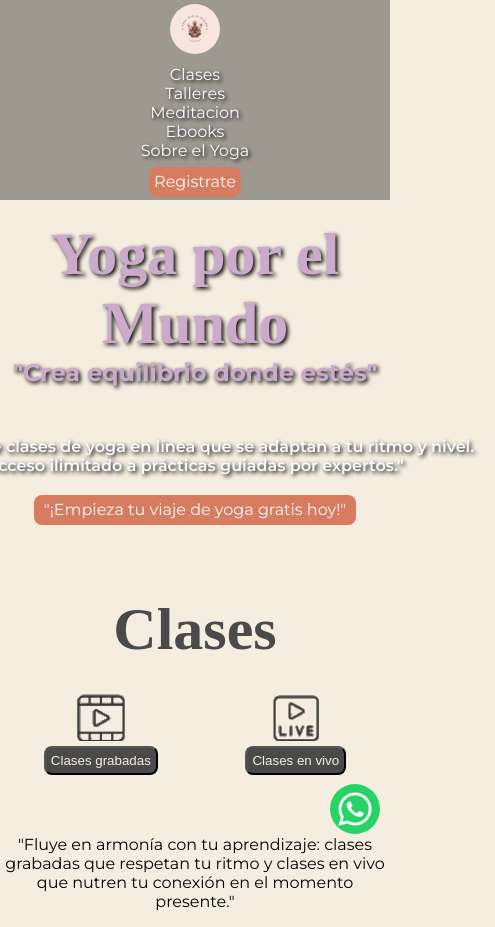
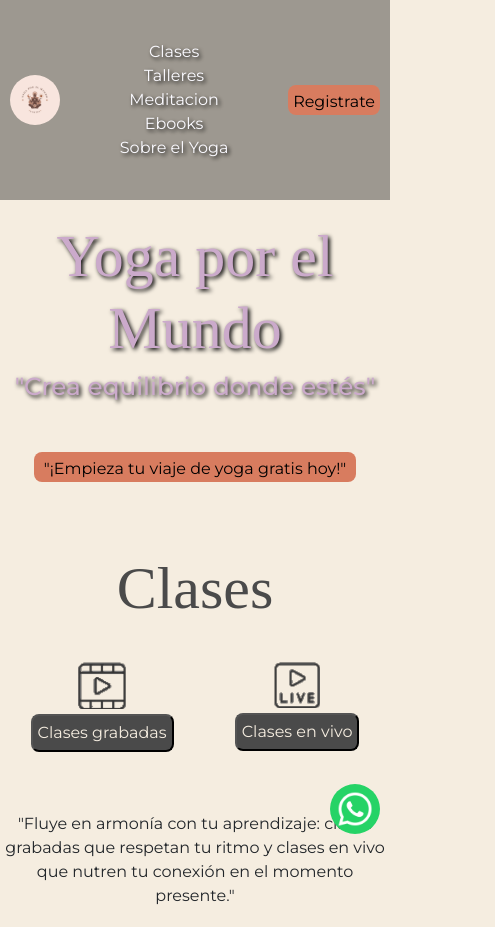
Before and after one commit to RodriMarino/yogaporelmundo, a plain HTML site: page index.html in a window 390 px wide. Shown: the top 927 px of the page, 495 px wide, since content can reach past the window. Drawn offline with nearby package versions, Linux system fonts and the light colour scheme.

Commit message:
Arreglos responsive

```diff
--- a/Style/styles.css
+++ b/Style/styles.css
@@ -3,9 +3,9 @@
   --main-color-secundary: #acd8aa;
   --main-text-color: #4a4a4a;
   --main-text-light: #fbfaff;
-  --main-color-tree: #CBAACB;;
+  --main-color-tree: #cbaacb;
   --main-text-: #f48498;
-  --mismo-color-del-logo-: #f8e5de
+  --mismo-color-del-logo-: #f8e5de;
 }
 
 /****Globales****/
@@ -24,7 +24,6 @@ h1 {
   font-family: "Lora", serif;
 }
 
-
 h2 {
   font-family: "Montserrat", sans-serif;
   color: var(--main-color-tree);
@@ -32,11 +31,13 @@ h2 {
 
 a {
   text-decoration: none;
-  color: var(--main-text-light)
+  color: var(--main-text-light);
 }
 
 ul {
   list-style: none;
+  padding-left: 0px;
+  margin-top: 1rem;
 }
 
 /****LAYOUT****/
@@ -63,7 +64,7 @@ ul {
 
 #header nav ul li {
   margin: 0px 10px;
-  text-shadow:2px 2px 4px #000000;
+  text-shadow: 2px 2px 4px #000000;
 }
 
 /***Main***/
@@ -84,13 +85,13 @@ ul {
   margin-top: 70px;
   font-family: "Lora", serif;
   color: var(--main-color-tree);
-  text-shadow:2px 2px 4px #000000;
+  text-shadow: 2px 2px 4px #000000;
 }
 
 #banner h2 {
   font-family: "Montserrat", sans-serif;
   color: var(--main-color-tree);
-  text-shadow:2px 2px 4px #000000;
+  text-shadow: 2px 2px 4px #000000;
 }
 
 #banner p {
@@ -101,7 +102,7 @@ ul {
   margin-bottom: 20px;
   text-align: center;
   color: var(--main-text-light);
-  text-shadow:2px 2px 4px #000000;
+  text-shadow: 2px 2px 4px #000000;
 }
 
 .bannerUp {
@@ -119,12 +120,11 @@ ul {
 .subClases {
   text-align: center;
   margin-top: 20px;
-
 }
 
 .subClases h2 {
   color: var(--main-text-color);
-  font-family:"Lora", serif;
+  font-family: "Lora", serif;
   font-size: 60px;
   margin-top: 50px;
 }
@@ -136,14 +136,12 @@ ul {
   margin: 30px 30px;
   align-items: center;
   flex-direction: column;
-  background-color:var(--main-color);
-
+  background-color: var(--main-color);
 }
 
 .clases1 {
   margin-top: 20px;
 }
-
 
 .clases-vivo {
   display: flex;
@@ -155,7 +153,6 @@ ul {
   background-color: var(--main-color);
 }
 
-
 .clases2 {
   margin-top: 20px;
 }
@@ -163,7 +160,6 @@ ul {
 #clases {
   display: flex;
   justify-content: space-around;
-
 }
 
 img .imagen {
@@ -173,7 +169,7 @@ img .imagen {
 .comentarios {
   text-align: center;
   color: var(--main-text-color);
-  font-family:"Lora", serif;
+  font-family: "Lora", serif;
   margin-top: 60px;
 }
 
@@ -181,10 +177,9 @@ img .imagen {
   font-family: "Lora", serif;
   font-size: 60px;
   color: var(--main-text-color);
-
 }
 
-.comentarios .articulos img{
+.comentarios .articulos img {
   border-radius: 10px;
 }
 
@@ -198,7 +193,6 @@ img .imagen {
   margin-top: 30px;
 }
 
-
 .articulos {
   display: flex;
   justify-content: space-evenly;
@@ -206,7 +200,6 @@ img .imagen {
   margin-bottom: 50px;
   flex-wrap: wrap; /*Bajan cuando no tienen mas espacio, pero no tiene sentido con unidades relativas*/
 }
-
 
 /***footer***/
 
@@ -217,7 +210,6 @@ footer {
   text-align: left;
   color: var(--main-text-light);
 }
-
 
 footer {
   text-align: left;
@@ -232,22 +224,12 @@ footer ul li {
   margin-top: 15px;
 }
 
-
-
-
-
-
-
-
-
 /****Pagina Clases****/
 
 .header-clases {
   display: flex;
-  justify-content: space-between
-
+  justify-content: space-between;
 }
-
 
 .main-clases {
   height: 125vh;
@@ -258,7 +240,7 @@ footer ul li {
   font-size: 60px;
   text-align: center;
   color: var(--main-color-tree);
-  text-shadow:2px 2px 4px #000000;
+  text-shadow: 2px 2px 4px #000000;
   font-family: "Lora", serif;
 }
 
@@ -268,7 +250,7 @@ footer ul li {
 }
 
 .videos-clases {
-  height: 400px
+  height: 400px;
 }
 
 .videos-clases .up {
@@ -287,7 +269,6 @@ footer ul li {
   border-radius: 300px;
 }
 
-
 /****Pagina Talleres****/
 /*Main*/
 
@@ -301,15 +282,14 @@ footer ul li {
   font-family: "Lora", serif;
   margin-bottom: 100px;
   color: var(--main-color-tree);
-  text-shadow:2px 2px 4px #000000;
+  text-shadow: 2px 2px 4px #000000;
   font-size: 60px;
 }
 
-#talleres div ul{
+#talleres div ul {
   display: grid;
   grid-template-columns: 1fr 1fr;
   grid-template-rows: 100px 100px;
-
 }
 
 #talleres div ul li {
@@ -317,18 +297,15 @@ footer ul li {
   display: flex;
   justify-content: center;
   flex-direction: column;
-
 }
 
 #talleres div ul li a {
   list-style: none;
-  color:#000000;
+  color: #000000;
   font-family: "Lora", serif;
   font-size: larger;
-  text-shadow:2px 2px 4px #000000;
+  text-shadow: 2px 2px 4px #000000;
 }
-
-
 
 /****Pagina Contacta con nosotros****/
 
@@ -351,34 +328,25 @@ footer ul li {
 #main-nosotros h1 {
   font-family: "lora", serif;
   color: var(--main-color-tree);
-  text-shadow:2px 2px 4px #000000;
+  text-shadow: 2px 2px 4px #000000;
   font-size: 60px;
 }
 
 #main-nosotros input {
-  background-color: var(--main-color)
+  background-color: var(--main-color);
 }
 
 #main-nosotros textarea {
   background-color: var(--main-color);
-
 }
-
-
-
-
-
-
-
 
 /*Componentes*/
 .boton {
   background-color: #d87c5f;
-  color: var();
+  color: #000000;
   border-radius: 8px;
   height: 30px;
   padding: 5px 10px;
-
 }
 
 .clases-boton {
@@ -387,7 +355,6 @@ footer ul li {
   margin-top: 5px;
   border-radius: 8px;
   padding: 5px;
-
 }
 
 .logo {
@@ -401,13 +368,11 @@ footer ul li {
   right: 10px;
   list-style: none;
   border-radius: 300px;
-
 }
 
-.boton:hover{
-  background-color:#000000;
+.boton:hover {
+  background-color: #f5f1f1;
 }
-
 
 #boton-enviar {
   background-color: var(--main-text-color);
@@ -416,43 +381,39 @@ footer ul li {
   border-radius: 8px;
 }
 
-.contacta-con-nosotros img:hover{
+.contacta-con-nosotros img:hover {
   width: 60px;
 }
 
+/*Responsive*/
+@media screen and (max-width: 600px) {
 
-
-
-
-
-/*Responsive*/
-@media screen and (max-width:600px) {
   #banner {
     background-color: var(--main-color);
     background-image: none;
     height: auto;
   }
 
-  #banner .bannerdown {
+  #banner .bannerDown {
     flex-direction: column;
     justify-content: center;
     max-width: 300px;
+  }
 
+  #banner .bannerDown p {
+    display: none;
   }
 
   #banner h2 {
     margin-bottom: 50px;
   }
 
+
   #header {
     height: 200px;
-  }
-
-  #header {
     display: flex;
-    flex-direction: column;
-    justify-content:space-around;
-
+    flex-direction:row;
+    justify-content: space-between;
   }
 
   #header ul {
@@ -469,4 +430,9 @@ footer ul li {
   main {
     margin-top: 150px;
   }
+
+  .bannerDown .boton {
+    text-align: center;
+    white-space: nowrap;
+  }
 }
--- a/index.html
+++ b/index.html
@@ -12,6 +12,9 @@
   <link
     href="https://fonts.googleapis.com/css2?family=Dancing+Script:wght@400..700&family=Montserrat:ital,wght@0,100..900;1,100..900&display=swap"
     rel="stylesheet">
+
+  <link href="https://cdn.jsdelivr.net/npm/bootstrap@5.3.5/dist/css/bootstrap.min.css" rel="stylesheet"
+    integrity="sha384-SgOJa3DmI69IUzQ2PVdRZhwQ+dy64/BUtbMJw1MZ8t5HZApcHrRKUc4W0kG879m7" crossorigin="anonymous">
 
 
   <link rel="stylesheet" href="./Style/styles.css" />
@@ -38,6 +41,9 @@
 
     <!--Flex Items-->
     <a class="boton" href="./paginas/contacta-con-nosotros.html">Registrate</a>
+
+
+
   </header>
 
 
@@ -77,8 +83,8 @@
     </section>
 
     <section class="descripcion">
-        <p>"Fluye en armonía con tu aprendizaje: clases grabadas que respetan tu ritmo y clases en vivo que nutren tu
-          conexión en el momento presente."</p>
+      <p>"Fluye en armonía con tu aprendizaje: clases grabadas que respetan tu ritmo y clases en vivo que nutren tu
+        conexión en el momento presente."</p>
 
     </section>
 
@@ -119,6 +125,10 @@
       </li>
     </ul>
   </footer>
+
+  <script src="https://cdn.jsdelivr.net/npm/bootstrap@5.3.5/dist/js/bootstrap.bundle.min.js"
+    integrity="sha384-k6d4wzSIapyDyv1kpU366/PK5hCdSbCRGRCMv+eplOQJWyd1fbcAu9OCUj5zNLiq"
+    crossorigin="anonymous"></script>
 </body>
 
 </html>
```
